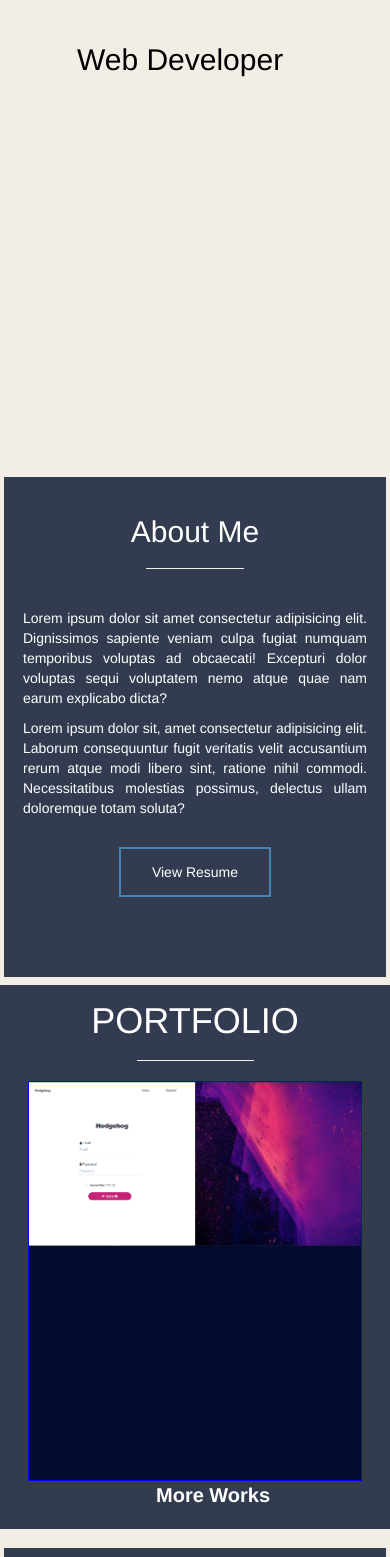
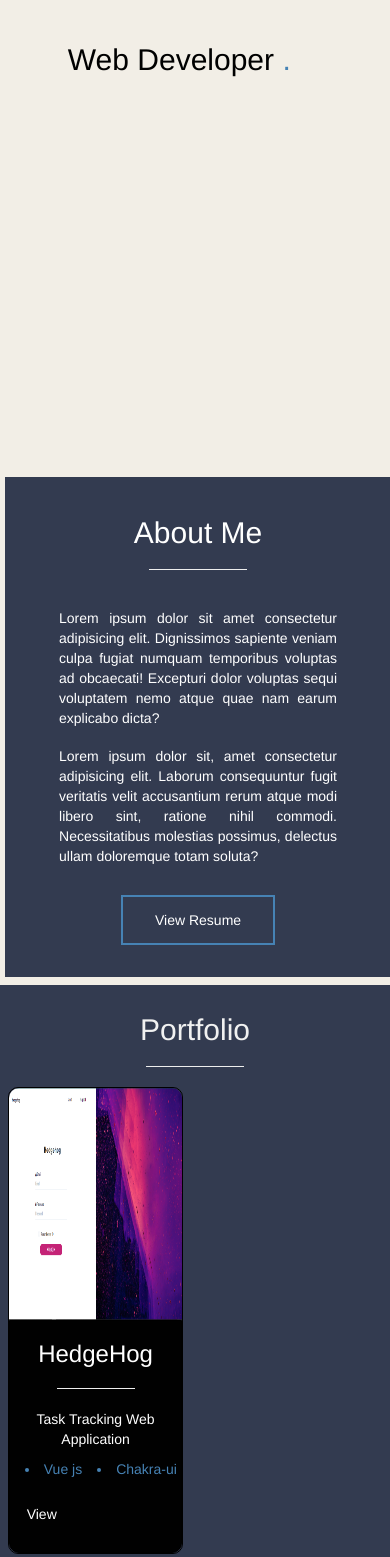
Before and after one commit to Moyowaaaa/Moyowa, a Vue app: page / in a window 390 px wide. Shown: the part 443-2000 px from the top of the page. Built offline with nearby package versions, Linux system fonts and the light colour scheme; a web font is replaced by a local one.

Commit message:
feat:margin-changes

```diff
--- a/src/App.vue
+++ b/src/App.vue
@@ -5,17 +5,21 @@
   </div>
 </template>
 
-<style>
+<style >
 #app {
   font-family: Avenir, Helvetica, Arial, sans-serif;
   -webkit-font-smoothing: antialiased;
   -moz-osx-font-smoothing: grayscale;
   background-color:#f2eee6;
+  overflow-x:hidden
 
+}
+body{
+  margin:0px !important;
 }
 
 #nav {
-  padding: 30px;
+
 }
 
 #nav a {
--- a/src/router/index.js
+++ b/src/router/index.js
@@ -10,16 +10,7 @@
     name: 'Home',
     component: Home
   },
-  {
-    path: '/about',
-    name: 'About',
-    // route level code-splitting
-    // this generates a separate chunk (about.[hash].js) for this route
-    // which is lazy-loaded when the route is visited.
-    component: function () {
-      return import(/* webpackChunkName: "about" */ '../views/About.vue')
-    }
-  }
+
 ]
 
 const router = new VueRouter({
--- a/src/views/About.vue
+++ /dev/null
@@ -1,177 +0,0 @@
-<template>
-  <div>
-
-
-
-<div class="content">
-  <div class="header">
-      <h2>About</h2>
-      <h3>Me</h3>
-    </div>
-     <hr>
-
-
-
-     <div class="body">
-
-
-
-<div class="right">
-  <p>Lorem ipsum dolor sit amet, consectetur adipisicing elit. Deserunt, eius eum aut impedit animi vitae dolores quasi dolorem, perferendis blanditiis repudiandae repellat harum reprehenderit! Corrupti sit doloremque necessitatibus maxime fugit.</p>
-  <p>Lorem ipsum dolor sit amet consectetur adipisicing elit. Ipsum maiores expedita earum, quaerat accusamus cumque quas. Aspernatur, inventore dolore odit aliquam fuga eligendi esse eum cum sunt delectus nisi ipsa?</p>
-
-  <!------------------
-  <button>Download CV </button>
-
-  ------>
-</div>
-
-
-
-
-</div>
-
-</div>
-
-<div class="experience">
-  <div class="ab">
-
-    <h2>Experience</h2>
-
-    <div class="body">
-      <p>Work Experience</p>
-    </div>
-
-
-
-
-
-  </div>
-</div>
-
-
-
-
-  <footer>
-
-<p>Copyright &copy; Moyowa 2021</p>
-
-
-  </footer>
-  </div>
-</template>
-
-
-<style scoped>
-.content{
-  width:80%;
-  margin-left:10%;
-  border:2px solid steelblue;
-  margin-top:5%;
-  height:auto;
-  background:#333b50
-}
-.header{
-  margin-top:2%;
-  display:flex;
-  width:100%;
-  font-size: 20px;;
-
-}
-h2{
-  margin-left:45%;
-  font-size: 25px;;
-  color:white
-}
-h3{
-
-  padding-left:5px;
-  color:steelblue;
-
-}
-hr{
-  width:3.25em
-}
-.body{
-  margin-top:2%;
-  margin-bottom:5%;
-  display:flex;
-}
-
-.body .right{
-  width:80%;
-  margin-left:10%;
-  color:white
-}
-.body .right button{
-  margin-top:10%;
-  margin-left:40%;
-   width:20%;
-  background:#333b50;
-  height:20%;
-  border:none;
-  border:2px solid steelblue;
-  text-decoration:none;
-}
-.body .right button:hover{
-   background:steelblue
-}
-.experience{
-  margin-top:2%;
-  width:100%;
-}
-.ab{
-  width:80%;
-  margin-left:10%;
-  border: 2px solid black;;
-  height:auto;
-  background:#333b50;
-  color:white;
-
-
-}
-
-
-/* ----------*/
-footer{
-  width:100%;
-  border:2px solid red;
-  margin-top:9%;
-  text-align:center;
-  height:auto;
-  margin-bottom:0;
-  box-shadow: 20px;
-   background:#333b50;
-  color:white;
-}
-footer p{
-  margin-top:2%;
-  margin-bottom:2%;
-}
-/*------------*/
-
-
-/*-- Mobile Devices --*/
-@media screen and (max-width: 480px) {
-  .content{
-    margin-top:10%;
-    width:96%;
-    margin-left:2%;
-    height:auto
-  };
-  .body .right{
-    width:90%;
-  }
-  .body .right button{
-    width:40%;
-    margin-left:30%;
-    margin-bottom:10%;
-  }
-  h2{
-    margin-left:35%;
-  }
-  footer{
-    margin-top:45%
-  }
-}
-</style>
--- a/src/views/Home.vue
+++ b/src/views/Home.vue
@@ -1,5 +1,5 @@
 <template>
-<div>
+<div id="App">
 
   <div id ="mobile" class="mobilenav">
       <a href="javascript:void(0)" class="closebtn" @click="closeNav">&times;</a>
@@ -36,14 +36,10 @@
 <div class="title">
 
 
-  <h1>I'm Moyowa</h1>
+  <h1>I<span class="span">'</span>m Moyowa</h1>
   <div class="pi">
 
-  <p>Web Developer </p>
-
-  <div class="fullstop">
-  <p>.</p>
-  </div>
+  <p>Web Developer <span class="span">.</span></p>
   </div>
 
 </div>
@@ -69,34 +65,68 @@
   </div>
 
 
+
   <div class="portfolio" id="portfolio">
-    <div class="works">
-      <div class="content">
-      <h1>PORTFOLIO<hr></h1>
-        <div class="gallery">
 
-          <div class="work">
+    <div class="header">
+      <h2>Portfolio<hr></h2>
+    </div>
 
-            <div class="img">
-              <img src="../assets/project1.jpg" style="width:100%;" height="100%">
+     <div class="content">
+        <div class="project">
+          <div class="img">
+            <img src="../assets/project1.jpg" style="width:100%;height:100%;border-top-left-radius: 10px; border-top-right-radius: 10px" alt="">
+          </div>
+          <div class="des">
+            <h3>HedgeHog<hr></h3>
+
+            <p>Task Tracking Web Application</p>
+            <div class="languages">
+              <p><li>Vue js</li></p>
+              <p><li>Chakra-ui</li></p>
             </div>
+            <a href="https://xdm-front-vercel.app">View</a>
+          </div>
+
+
+
+        </div>
+
+
+<!-------------------------
+        <div class="project">
+          <div class="img">
+
+          </div>
+
+
+          <div class="des">
+
+          </div>
+        </div>
+
+        <div class="project">
+          <div class="img">
+
+          </div>
+
+
+          <div class="des">
+
+          </div>
+        </div>
+---------------->
+
+      </div>
 
 
 
 
-          </div>
-
-        </div>
-        <b><a  href="https://github.com/Pope-Skittles">More Works</a></b>
-    </div>
-<!---------------
-
-       ------>
-    </div>
-
+      <div class="git">
+        <a href=""><p>See More</p></a>
+      </div>
 
   </div>
-
 
 
 
@@ -155,6 +185,7 @@
 body{
     background-color:#f2eee6;
 }
+
 .nav{
   background:
 #f2eee6;
@@ -224,6 +255,9 @@
   position:sticky;
   margin-top:5%;
 }
+.span{
+  color:steelblue
+}
 
 @media screen and (max-height: 450px) {
 
@@ -267,6 +301,8 @@
   padding-top:10%;
   margin-left:20%;
   font-size: 30px;;
+  color:black;
+  text-align:none;
 }
 .pi{
   display:flex;
@@ -297,11 +333,21 @@
   padding-top:5%;
   text-align: center;
 }
+.about .content .body p {
+  width:80%;
+  margin-left:10%;
+  margin-top:5%;
+  text-align:justify;
+}
+/*
 .about .content .body{
-  text-align:justify;
+
   width:80%;
   margin-top:5%;
   margin-left:10%;
+}*/
+.about .content .body p{
+  text-align:justify;
 }
   a{
   color:white;
@@ -331,55 +377,81 @@
 }
 /* Portfolio */
 .portfolio{
-  height:auto;
-  background:#333b50;
+   background:#333b50;
+   width:100%;
+   height:auto
+}
+.portfolio .header{
+  padding-top:2%;
+  color: #f1f1f1;
+  text-align:center
+}
+.portfolio .content {
+  display: flex;
+  width:100%;
+
+  height:550px;
+
+}
+.portfolio .content .project{
+  margin-left:4%;
+  display:block;
+  margin-top:4%;
+  width:28%;
+  height:85%;
+  border-radius: 10px;
+
+  border:1px solid black;
+}
+.content .project .img{
+  height:50%;
+}
+.content .project .des{
+  height: 50%;
+  border:1px solid black;
+  background: #010101;
+   border-bottom-left-radius: 10px;
+   border-bottom-right-radius: 10px;
+
+}
+.project .des h3 , p{
+  text-align:center;
   color:white;
 }
-.portfolio b{
-  text-align:center;
+.project .des .languages{
+  display:flex;
+  margin-top:10px;
+  margin-bottom: 25px;
+  color:steelblue;
+}
+.des .languages li{
+  margin-left: 15px;
+}
+.des a{
+  margin-left:2vh
+}
+.des a:hover{
 
+  color:white;
 }
-
- .portfolio .works h1{
+.git{
+  width:100%;
+  font-size: 20px;
   text-align: center;
-  margin-top:2%;
-  margin-bottom:2%
-}
-.portfolio .works .content{
-  width:100%;
+  color:white;
   padding-top:2%;
-  padding-bottom: 5%;;
-}
-.content .gallery{
-
-  width:90%;
-  height:auto;
-  margin-left: 5%;;
-  display: flex;;
-}
-.gallery .work{
-  width:33%;
-  height:400px;
-  border:1px solid blue;
-  background:rgb(2, 12, 46);
+  padding-bottom:2%;
 }
 
 
 
-
-
-.works a{
-  font-size: 20px;
-  color:white;
-  margin-left:45%;
-  margin-bottom: 5%;
-
-}
 @media screen and (max-width: 480px) {
-  .gallery .work{
-    width: 95%;
-    margin-left:2.5%;
-  }
+ .portfolio .content {
+   display:block;
+ }
+ .portfolio .content .project{
+   width:90%;
+ }
 }
 
 /*----------- */
@@ -469,7 +541,7 @@
   }
 
   .title p{
-    margin-left:20%;
+    margin-left:17%;
   }
   .about .content{
     width:98%;
@@ -525,4 +597,57 @@
 
 }
 /* ------------ */
+@media screen and (max-width: 768px) {
+  .nav{
+    display:none;
+  }
+  .about .content{
+    width:100%;
+    margin-left:0px
+  }
+  .mobilenav {
+    display:block;
+
+    padding-top: 15px;}
+  .mobilenav a {font-size: 18px;
+  color:black;
+  }
+  .main{
+    background-image:none;
+  }
+  .portfolio .content .project{
+    width:45%;
+    margin-left:2%
+  }
+  .contact .cont {
+    width:99%;
+    margin-left:2px;
+  }
+  .mbutton{
+    display:inline;
+    padding-top:5%;
+    margin-left:90%;
+  }
+  .mobilenav a{
+
+    font-size:30px;
+  }
+}
+@media screen and (max-width: 1024px) {
+  .nav .right{
+    margin-left:45%;
+  }
+  .main{
+    background-position-y: -45vh;
+  background-position-x: 71vh;
+  }
+  .contact .cont{
+    width:90%;
+    margin-left:5%;
+  }
+  .about .content{
+    width:99%;
+    margin-left:5px;
+  }
+}
 </style>
```
Also changed, not shown: src/views/Portfolio.vue (deleted).
